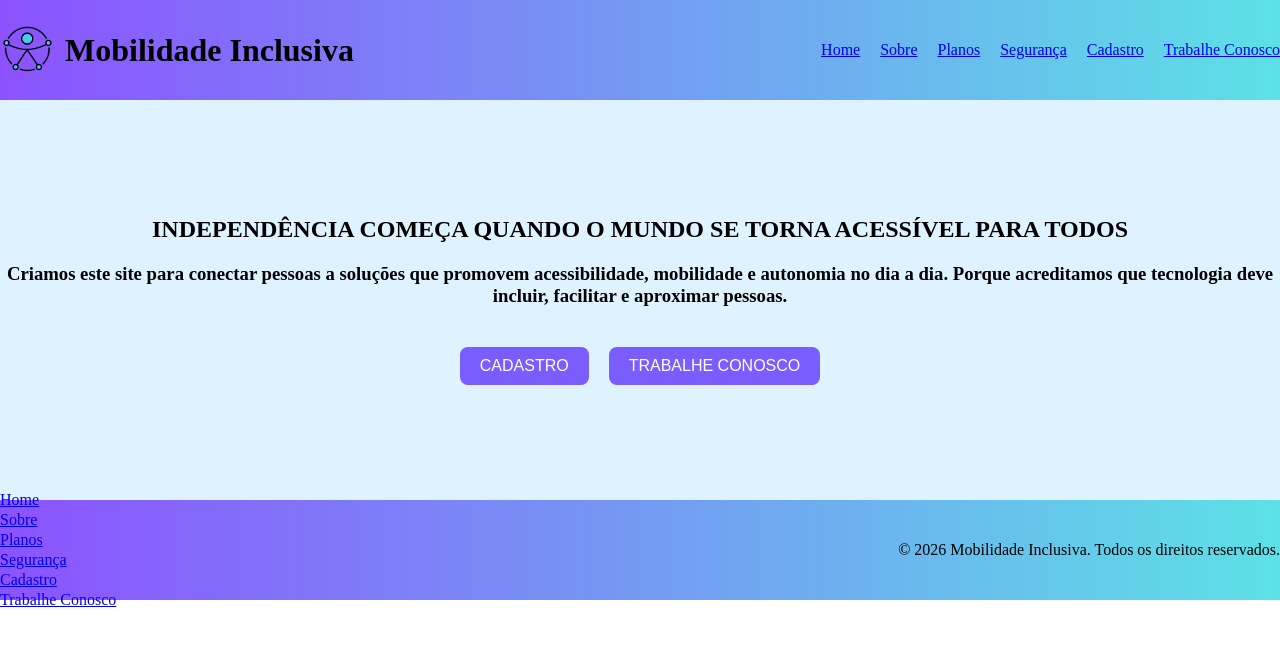
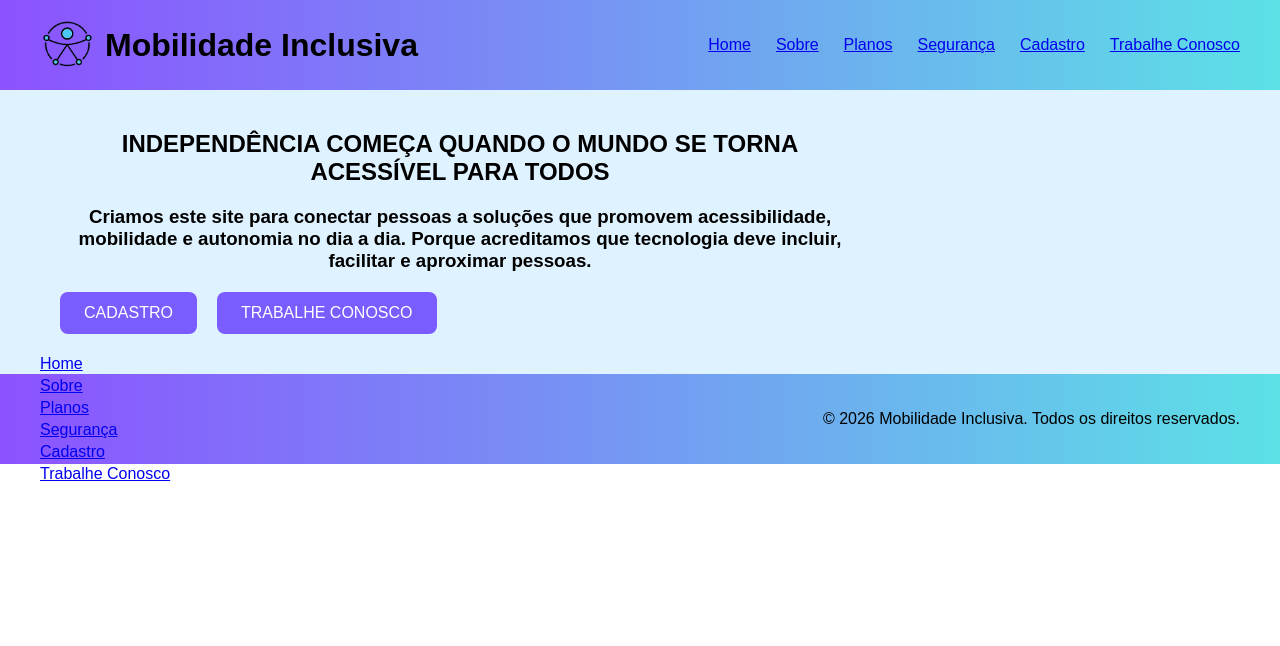
Before and after one commit to gabriellicabral/Projeto-de-desenvolvimento-Front-End, a React (Vite) app in the folder landingpage/: page /Home in a window 1280 px wide. Shown: the top 646 px of the page. Built offline with nearby package versions, Linux system fonts and the light colour scheme.

Commit message:
estilizando as paginas

```diff
--- a/landingpage/src/index.css
+++ b/landingpage/src/index.css
@@ -1,4 +1,3 @@
-
 /*
 Arquivo de estilos globais do projeto.
 
@@ -7,162 +6,168 @@ Ele é importado no arquivo main.jsx, fazendo com que os estilos
 sejam aplicados em toda a aplicação React.
 */
 
+/* ================= RESET ================= */
 
-/* Reset básico de estilos
-Remove margens e espaçamentos padrão do navegador
-e define box-sizing para facilitar o controle de tamanho dos elementos */
 *{
   margin: 0;
   padding: 0;
   box-sizing: border-box;
 }
 
+body{
+  font-family: Arial, Helvetica, sans-serif;
+}
+
+/* ================= ESTRUTURA GLOBAL ================= */
+
+/* estrutura principal do site */
+.app{
+  min-height: 100vh;
+  display: flex;
+  flex-direction: column;
+}
+
+/* área onde as páginas ficam */
+main{
+  flex: 1;
+}
+
+/* container padrão usado nas páginas */
+.container{
+  max-width: 1200px;
+  margin: 0 auto;
+  width: 100%;
+  padding: 40px 20px;
+}
 
 /* ================= HEADER ================= */
 
-/* Estilização do cabeçalho do site */
 .header{
   background: linear-gradient(90deg, #8c52ff, #5ce1e6);
   display: flex;
   align-items: center;
   justify-content: space-between;
   width: 100%;
-  height: 100px;
+  height: 90px;
+  padding: 0 40px;
 }
 
-/* Área que contém o logo e o título do site */
 .logoetitulo{
   display: flex;
   align-items: center;
   gap: 10px;
 }
 
-/* Estilização da imagem do logo */
 #logoimg{
   width: 55px;
   height: 50px;
 }
 
-/* Navegação presente no cabeçalho */
 .navdaheader{
   display: flex;
-  gap: 20px;
+  gap: 25px;
 }
-
 
 /* ================= FOOTER ================= */
 
-/* Estilização do rodapé do site */
 .footer{
   background: linear-gradient(90deg, #8c52ff, #5ce1e6);
   display: flex;
   justify-content: space-between;
   align-items: center;
-  height: 100px;
+  height: 90px;
+  padding: 0 40px;
 }
 
-/* Área de navegação do rodapé */
 .divnavdafooter{
   display: flex;
   flex-direction: column;
-  gap: 2px;
+  gap: 4px;
 }
-
 
 /* ================= HOME ================= */
 
-/* Seção principal da página inicial */
 .secaohome{
   background: #dff2ff;
   display: flex;
-  flex-direction: column;
-  align-items: center;
   justify-content: center;
-  height: 400px;
-  gap: 40px;
 }
 
-/* Área que contém o título e o texto da página inicial */
 .divtextohome{
   display: flex;
   flex-direction: column;
   align-items: center;
   text-align: center;
-  justify-content: center;
   gap: 20px;
-  width: 100%;
+  max-width: 800px;
 }
 
-/* Botão utilizado na página inicial */
+.divbuttonhome{
+  display: flex;
+  gap: 20px;
+  margin-top: 20px;
+}
+
 .buttonhome{
   background: #7b5cff;
   color: white;
   border: none;
-  padding: 10px 20px;
+  padding: 12px 24px;
   border-radius: 8px;
   font-size: 16px;
   cursor: pointer;
+  transition: 0.3s;
 }
 
-.divbuttonhome{
-  display: flex;
-  flex-direction: row;
-  gap: 20px ;
+.buttonhome:hover{
+  background: #6847ff;
 }
-
 
 /* ================= SOBRE ================= */
 
-/* Seção da página "Sobre" */
-.sobre {
+.sobre{
+  background: #dff2ff;
+  display: flex;
+  justify-content: center;
   text-align: center;
-  padding: 40px;
-  height: 400px;
-  background: #dff2ff;
 }
 
-/* Container que agrupa todos os cards da seção */
-.todososcards {
+.todososcards{
   display: flex;
   justify-content: center;
-  gap: 20px;
-  margin-top: 30px;
+  gap: 30px;
+  margin-top: 40px;
   flex-wrap: wrap;
 }
 
-/* Estilização individual de cada card */
-.card {
+.card{
   background: #f5f5f5;
-  padding: 20px;
+  padding: 25px;
   border-radius: 12px;
   width: 260px;
   box-shadow: 0 4px 10px rgba(0,0,0,0.1);
 }
 
-
 /* ================= PLANOS ================= */
 
-/* Seção da página de planos */
 .planos{
+  background: #dff2ff;
+  display: flex;
+  justify-content: center;
   text-align: center;
-  padding: 20px;
-  height: 400px;
-  background: #dff2ff;
 }
 
-/* Container que agrupa os cards de planos */
-.todososcards_planos {
+.todososcards_planos{
   display: flex;
   justify-content: center;
-  gap: 20px;
-  margin-top: 30px;
+  gap: 30px;
+  margin-top: 40px;
   flex-wrap: wrap;
 }
 
-/* Card individual de cada plano */
-.cardplanos {
+.cardplanos{
   background: #f5f5f5;
-  padding: 20px;
+  padding: 25px;
   border-radius: 12px;
   width: 260px;
   box-shadow: 0 4px 10px rgba(0,0,0,0.1);
@@ -170,32 +175,28 @@ e define box-sizing para facilitar o controle de tamanho dos elementos */
   flex-direction: column;
 }
 
-/* Lista de benefícios dentro do card */
 .cardplanos ul{
   list-style: none;
   padding: 0;
   flex-grow: 1;
+  margin-top: 10px;
 }
 
-/* Itens da lista de benefícios */
 .cardplanos li{
   position: relative;
-  padding-left: 15px;
+  padding-left: 18px;
   margin-bottom: 8px;
 }
 
-/* Ícone de verificação antes de cada benefício */
-.cardplanos li::before {
-  content: '✓';
+.cardplanos li::before{
+  content: "✓";
   position: absolute;
   left: 0;
-  top: 0;
   color: #5ce1e6;
 }
 
-/* Valor do plano exibido no card */
 .valores{
-  margin-top: auto;
+  margin-top: 20px;
   font-weight: bold;
   color: #7b5cff;
   font-size: 22px;
@@ -205,25 +206,45 @@ e define box-sizing para facilitar o controle de tamanho dos elementos */
 
 .secaodecadastro{
   background: #dff2ff;
-  height: 400px;
   display: flex;
-  flex-direction: column;
-  align-items: center;
-
+  justify-content: center;
 }
 
 .cadastrodiv{
-  border: solid black;
-  height: 300px;
-  display: flex;
-  flex-direction: column;
-  align-items: center;
-  justify-content: center;
-  text-align: center;
+  background: white;
+  padding: 40px;
+  border-radius: 10px;
+  max-width: 500px;
+  width: 100%;
+  box-shadow: 0 4px 10px rgba(0,0,0,0.1);
+}
 
-}
 form{
   display: flex;
   flex-direction: column;
-  gap: 10px;
+  gap: 12px;
 }
+
+form h2{
+  margin-top: 20px;
+}
+
+input, select, textarea{
+  padding: 8px;
+  border-radius: 6px;
+  border: 1px solid #ccc;
+}
+
+button[type="submit"]{
+  margin-top: 15px;
+  background: #7b5cff;
+  color: white;
+  border: none;
+  padding: 10px;
+  border-radius: 8px;
+  cursor: pointer;
+}
+
+button[type="submit"]:hover{
+  background: #6847ff;
+}
--- a/landingpage/src/pages/Cadastro.jsx
+++ b/landingpage/src/pages/Cadastro.jsx
@@ -11,6 +11,8 @@ function Cadastro(){
 
         // Seção principal da página de cadastro
         <section className="secaodecadastro">
+
+            <div className="container">
 
         {/* Área destinada ao cadastro de usuários */}
         <div className="cadastrodiv">
@@ -66,6 +68,8 @@ function Cadastro(){
 
         </div>
 
+        </div>
+
         </section>
 
     )
--- a/landingpage/src/pages/Home.jsx
+++ b/landingpage/src/pages/Home.jsx
@@ -11,6 +11,10 @@ function Home(){
 
         // Seção principal da página inicial
         <section className="secaohome">
+
+
+        {/* div envolvendo todo o conteúdo */}
+            <div className="container">
 
             {/* Área onde ficam o título e o texto principal */}
             <div className="divtextohome">
@@ -48,6 +52,7 @@ function Home(){
                 </button>
                 </a>
                 </div>
+                </div>
 
 
 
--- a/landingpage/src/pages/Planos.jsx
+++ b/landingpage/src/pages/Planos.jsx
@@ -16,6 +16,7 @@ function Planos(){
     */
 
 <section className="planos">
+  <div className="container">
 
       {/* Título da página */}
       <h1>Planos</h1>
@@ -77,6 +78,7 @@ function Planos(){
       </div>
 
       </div>
+      </div>
     </section>
 
     )
--- a/landingpage/src/pages/Seguranca.jsx
+++ b/landingpage/src/pages/Seguranca.jsx
@@ -10,7 +10,7 @@ function Seguranca(){
 
         // Área principal da página de segurança
         <section>
-        <div>
+        <div className="container">
 
             {/* Título da página */}
             <h1>Segurança</h1>
--- a/landingpage/src/pages/Sobre.jsx
+++ b/landingpage/src/pages/Sobre.jsx
@@ -8,7 +8,11 @@
 function Sobre(){
     return(
         <section className="sobre">
+
+            <div className="container">
+
              <h1>Sobre a Mobilidade Inclusiva</h1>
+
              <div className="todososcards">
             <div className="card">
                 <h3>Nossa História</h3>
@@ -26,6 +30,7 @@ function Sobre(){
         e contribuir para cidades mais acessíveis e preparadas para todos.</p>
             </div>
             </div>
+            </div>
         </section>
     )
 }
--- a/landingpage/src/pages/trabalheconosco.jsx
+++ b/landingpage/src/pages/trabalheconosco.jsx
@@ -1,7 +1,7 @@
 function Trabalheconosco (){
     return(
         <section>
-            <div>
+            <div className="container">
                 <h1>trabalhe conosco</h1>
             </div>
         </section>
```
